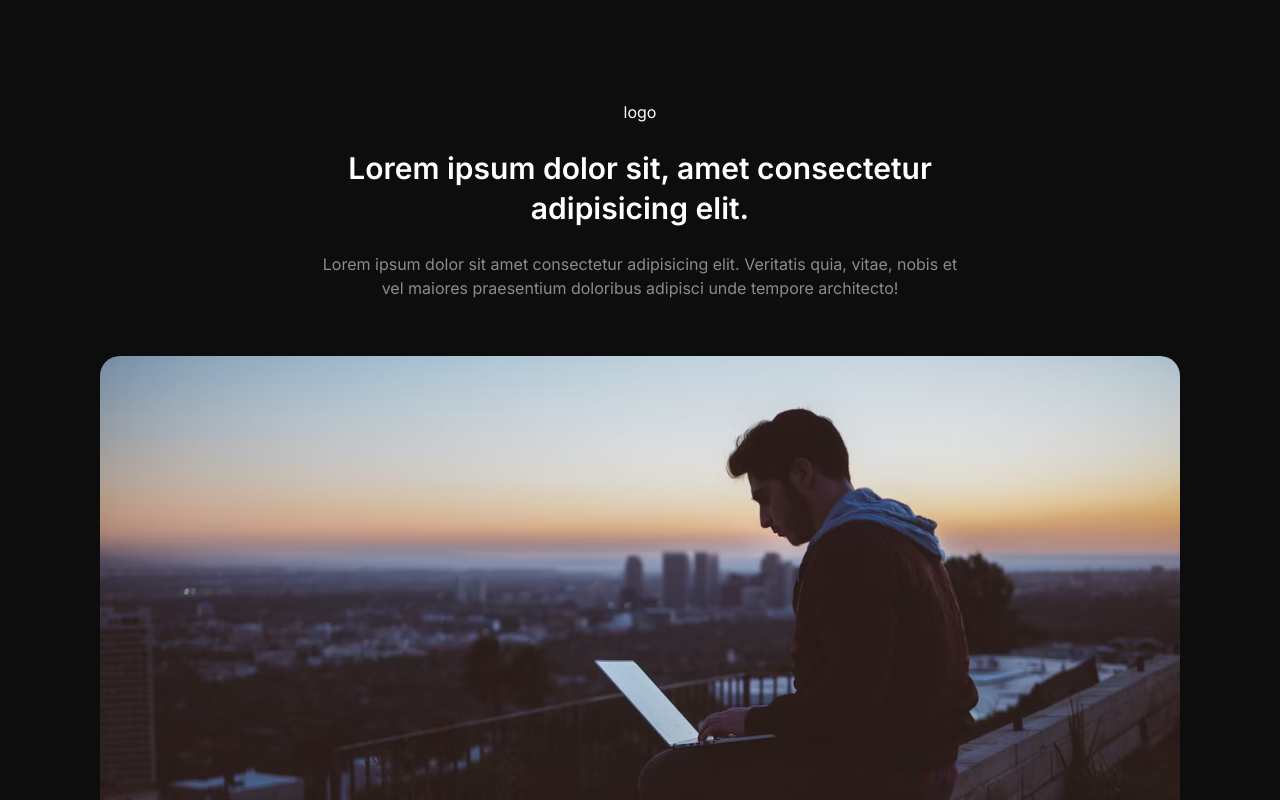
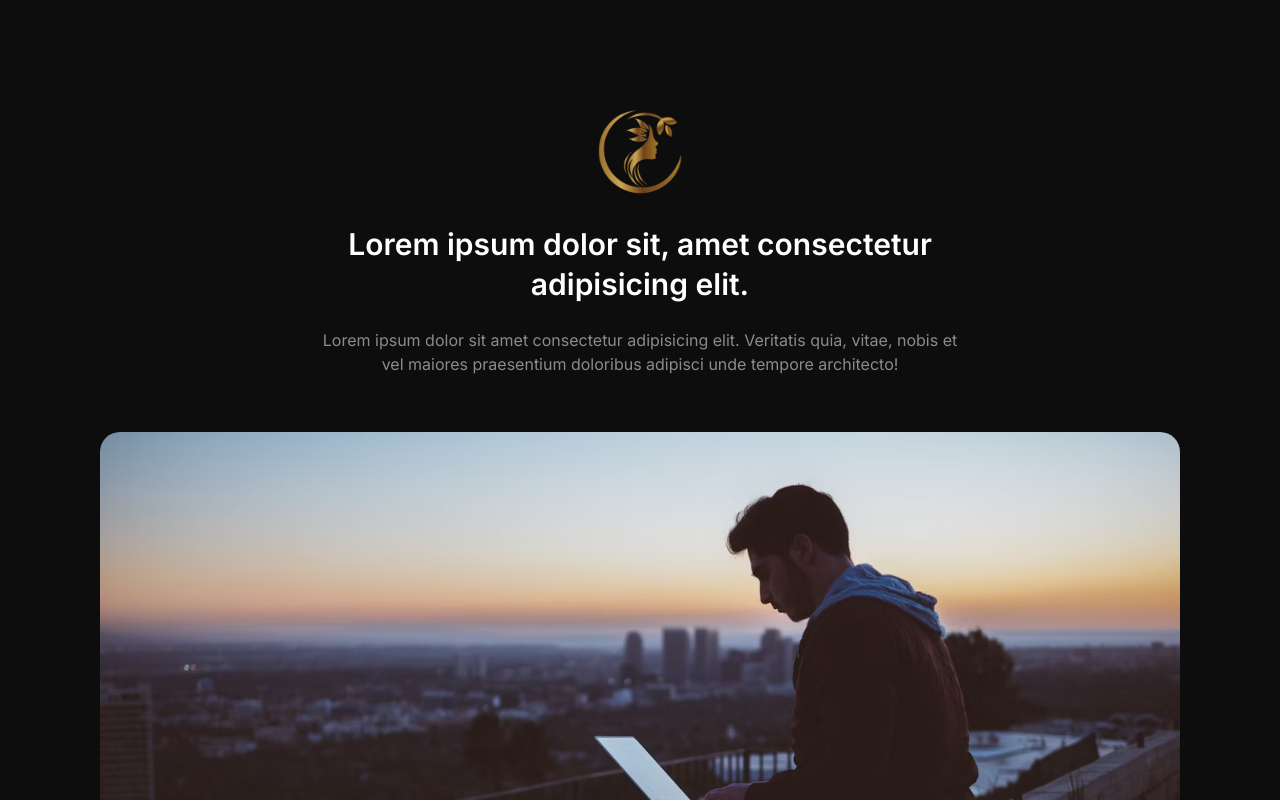
Before and after one commit to ranselorm/shaydes, a Next.js app: page / in a window 1280 px wide. Shown: the top 800 px of the page. Built offline with nearby package versions, Linux system fonts and the light colour scheme.

Commit message:
Add Logo

```diff
--- a/components/Footer.jsx
+++ b/components/Footer.jsx
@@ -1,3 +1,4 @@
+import Image from "next/image";
 import { MdOutlineArrowOutward } from "react-icons/md";
 
 const footerLinks = [
@@ -9,7 +10,9 @@ const footerLinks = [
 const Footer = () => {
   return (
     <footer className="mt-[150px]">
-      <h2 className="text-center mb-12">Logo</h2>
+      <div className="flex justify-center mb-12">
+        <Image src="/lg.png" width={100} height={100} alt="logo" />
+      </div>
       <div className="flex flex-col md:flex-row items-center justify-center gap-8">
         {footerLinks.map((link, index) => (
           <div
--- a/components/Hero.jsx
+++ b/components/Hero.jsx
@@ -6,7 +6,7 @@ const Hero = () => {
     <section>
       <div className="flex justify-center flex-col items-center gap-y-6">
         <div>
-          <h2>logo</h2>
+          <Image src="/lg.png" width={100} height={100} alt="logo" />
         </div>
         <article className="flex justify-center flex-col items-center gap-y-6 w-full lg:w-3/5 lg:text-center mb-8">
           <h2 className="font-semibold  text-[16px] lg:text-[30px] lg:leading-[40px]">
```
Also changed, not shown: public/lg.png (added).
